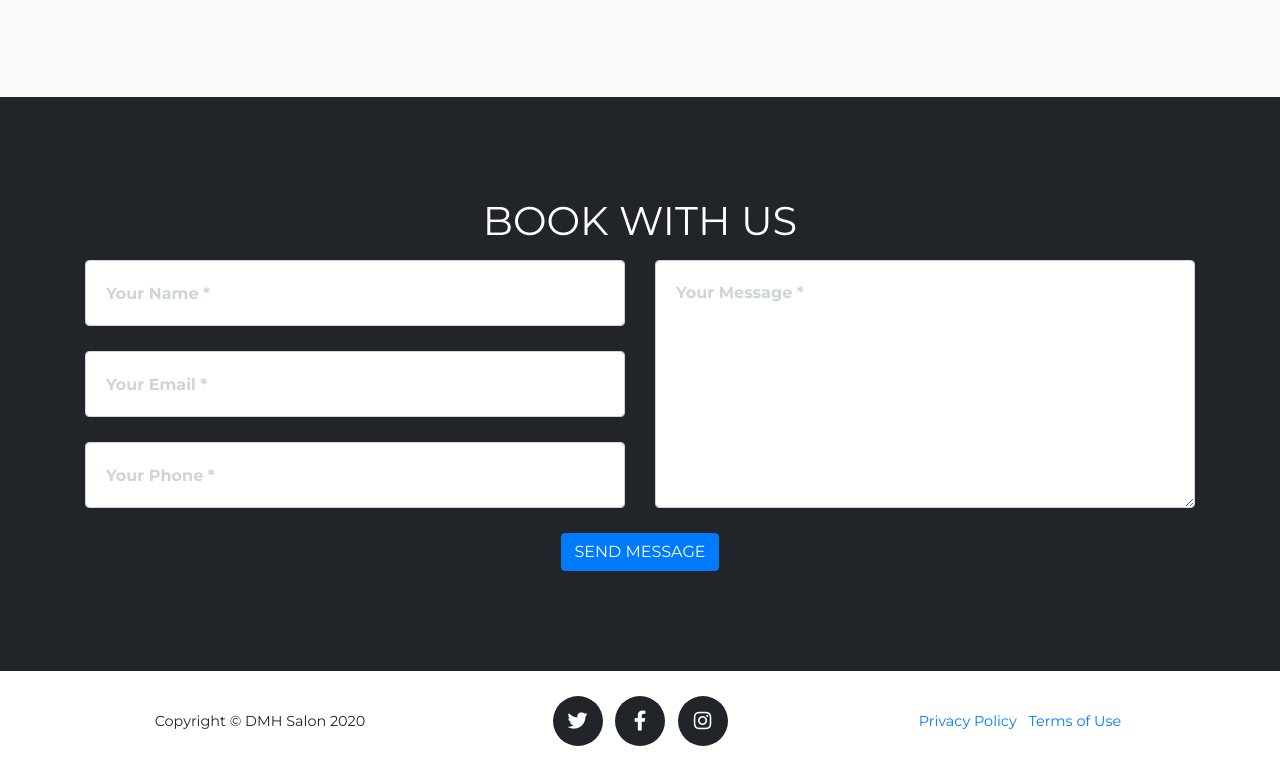
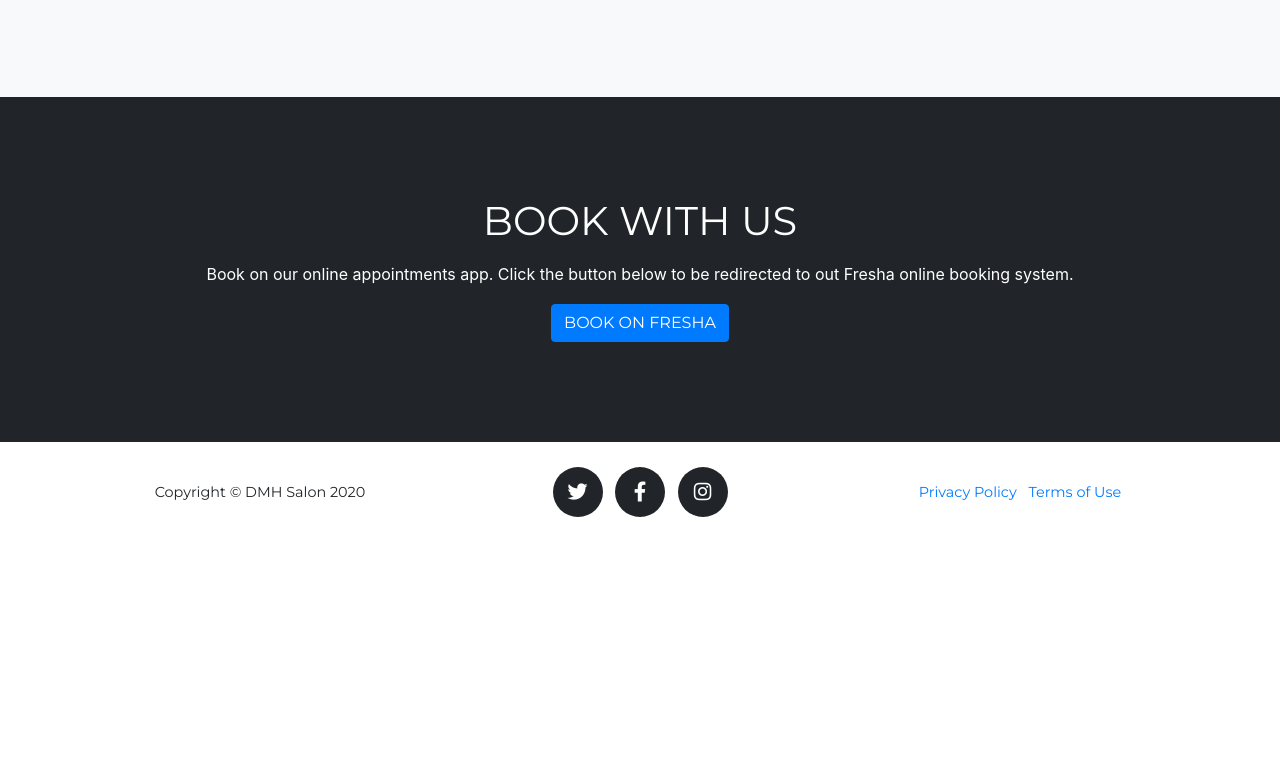
Before and after one commit to KDlamini/DMH-Do_My_Hair, a website with bundled scripts: page index.html in a window 1280 px wide. Shown: the part 5072-5843 px from the top of the page. After the commit the page ends 5614 px from the top, so only its background shows below. Built offline with nearby package versions, Linux system fonts and the light colour scheme; files whose address does not match are found by name; a web font is replaced by a local one.

Commit message:
Update booking section with button click to Fresha. - Delete contact form. - Update operation hours.

```diff
--- a/index.html
+++ b/index.html
@@ -378,7 +378,7 @@
                 </div>
                 <div class="timeline-body">
                   <h5>Tuesday - Saturday</h5>
-                  <p>8:00AM - 18:00PM</p>
+                  <p>8:00AM - 19:00PM</p>
                   <h5>Sunday</h5>
                   <p>8:00AM - 15:00PM</p>
                 </div>
@@ -465,36 +465,9 @@
         </div>
       </div>
       <div class="row">
-        <div class="col-lg-12">
-          <form id="contactForm" name="sentMessage" novalidate="novalidate">
-            <div class="row">
-              <div class="col-md-6">
-                <div class="form-group">
-                  <input class="form-control" id="name" type="text" placeholder="Your Name *" required="required" data-validation-required-message="Please enter your name.">
-                  <p class="help-block text-danger"></p>
-                </div>
-                <div class="form-group">
-                  <input class="form-control" id="email" type="email" placeholder="Your Email *" required="required" data-validation-required-message="Please enter your email address.">
-                  <p class="help-block text-danger"></p>
-                </div>
-                <div class="form-group">
-                  <input class="form-control" id="phone" type="tel" placeholder="Your Phone *" required="required" data-validation-required-message="Please enter your phone number.">
-                  <p class="help-block text-danger"></p>
-                </div>
-              </div>
-              <div class="col-md-6">
-                <div class="form-group">
-                  <textarea class="form-control" id="message" placeholder="Your Message *" required="required" data-validation-required-message="Please enter a message."></textarea>
-                  <p class="help-block text-danger"></p>
-                </div>
-              </div>
-              <div class="clearfix"></div>
-              <div class="col-lg-12 text-center">
-                <div id="success"></div>
-                <button id="sendMessageButton" class="btn btn-primary btn-xl text-uppercase" type="submit">Send Message</button>
-              </div>
-            </div>
-          </form>
+        <div class="col-lg-12 text-center">
+        <p style="color: #fff">Book on our online appointments app. Click the button below to be redirected to out Fresha online booking system.</p>
+        <button id="sendMessageButton" class="btn btn-primary btn-xl text-uppercase" type="button" onclick="window.location.href='https://www.fresha.com/a/dmh-17-roux-the-reeds-centurion-centurion-17-roux-street-jha30pdp?pId=507416'" >Book On Fresha</button>
         </div>
       </div>
     </div>
@@ -520,7 +493,7 @@
               </a>
             </li>
             <li class="list-inline-item">
-              <a href="#">
+              <a href="https://www.instagram.com/bruce.styles/">
                 <i class="fab fa-instagram"></i>
               </a>
             </li>
```
